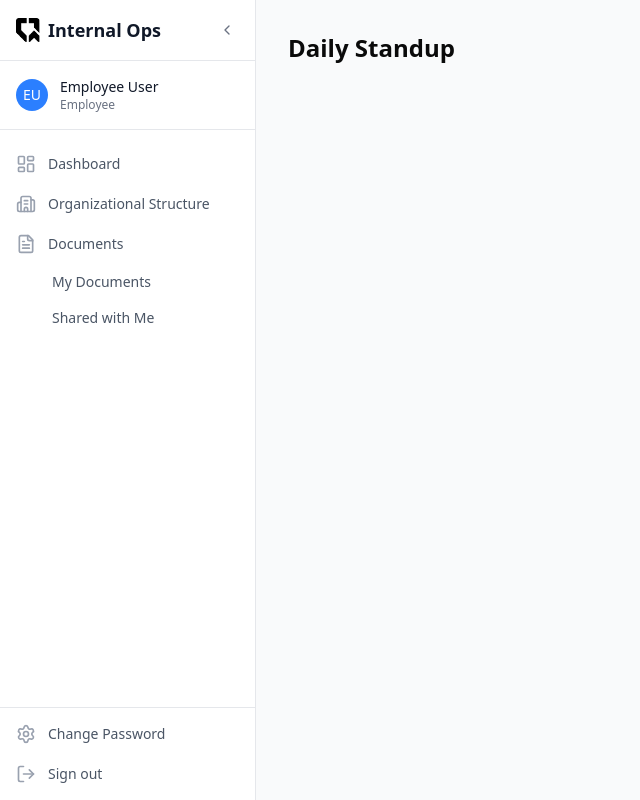
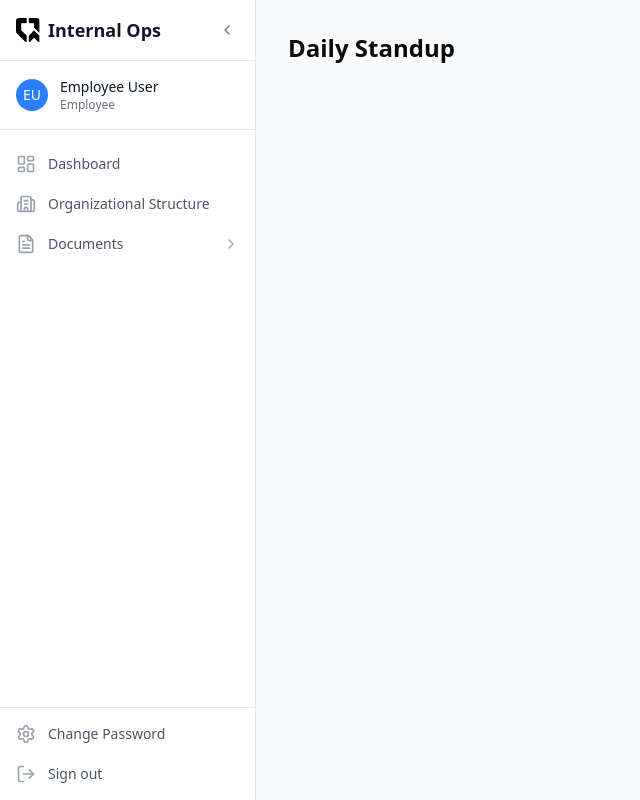
Before and after one commit to QTN-DEV/systemq, a React (Vite) app in the folder fe/: page /daily-standup in a window 1280 px wide. Shown: the whole page, without its empty margins (0-640 px from the left). Built offline with nearby package versions, Linux system fonts and the light colour scheme; no server answers.

Commit message:
make dropdown in documents in sidebar

```diff
--- a/fe/src/components/Sidebar.tsx
+++ b/fe/src/components/Sidebar.tsx
@@ -8,7 +8,7 @@ import {
   LogOut,
   Settings
 } from 'lucide-react'
-import { useState, type ReactElement } from 'react'
+import { useState, useEffect, type ReactElement } from 'react'
 import { Link, useLocation, useNavigate } from 'react-router-dom'
 
 import { logger } from '@/lib/logger'
@@ -32,13 +32,13 @@ const iconMap = {
 
 function Sidebar(): ReactElement {
   const [isCollapsed, setIsCollapsed] = useState(false)
+  const [docsOpen, setDocsOpen] = useState(false)
   const location = useLocation()
   const navigate = useNavigate()
   const user = useAuthStore((state) => state.user)
 
   const userRole = user?.role ?? 'employee'
   const userTitle = user?.title ?? 'Employee'
-  // console.log("userTitle", userTitle)
   const rawName = user?.name?.trim()
   const displayName = rawName && rawName.length > 0 ? rawName : 'Employee User'
   const computedInitials = displayName
@@ -70,6 +70,12 @@ function Sidebar(): ReactElement {
     name: 'Employee',
     color: 'blue'
   }
+
+  // Auto-open Documents dropdown when current path is under /documents
+  useEffect(() => {
+    const underDocs = location.pathname === '/documents' || location.pathname.startsWith('/documents/')
+    setDocsOpen(underDocs)
+  }, [location.pathname])
 
   return (
     <div className={cn(
@@ -161,39 +167,66 @@ function Sidebar(): ReactElement {
             const Icon = iconMap[item.icon as keyof typeof iconMap]
             const isActive = location.pathname === item.path || location.pathname.startsWith(`${item.path}/`)
 
-            // Inject nested items for Documents
+            // Documents dropdown
             if (item.id === 'documents') {
               const docsRootActive = location.pathname === '/documents' || location.pathname.startsWith('/documents/')
-              const isShared = location.pathname.startsWith('/documents/shared') || (location.pathname.startsWith('/documents/file/') && new URLSearchParams(location.search).get('view') === 'shared')
+              const isShared =
+                location.pathname.startsWith('/documents/shared') ||
+                (location.pathname.startsWith('/documents/file/') &&
+                  new URLSearchParams(location.search).get('view') === 'shared')
+
               return (
                 <div key={item.id}>
+                  {isCollapsed ? (
                     <Link
                       to={item.path}
                       className={cn(
-                      'flex items-center px-2 py-2 text-sm font-medium transition-colors group',
+                        'flex items-center px-2 py-2 text-sm font-medium transition-colors group justify-center',
                         docsRootActive
                           ? 'bg-blue-50 text-blue-700 border-r-2 border-blue-700'
-                        : 'text-gray-600 hover:bg-gray-50 hover:text-gray-900',
-                      isCollapsed && 'justify-center'
+                          : 'text-gray-600 hover:bg-gray-50 hover:text-gray-900'
                       )}
-                    title={isCollapsed ? item.title : undefined}
+                      title={item.title}
                     >
                       <Icon className={cn(
                         'flex-shrink-0 w-5 h-5',
-                      docsRootActive ? 'text-blue-700' : 'text-gray-400 group-hover:text-gray-500',
-                      !isCollapsed && 'mr-3'
+                        docsRootActive ? 'text-blue-700' : 'text-gray-400 group-hover:text-gray-500'
                       )} />
-                    {!isCollapsed && (
-                      <span className="truncate">{item.title}</span>
+                    </Link>
+                  ) : (
+                    <button
+                      type="button"
+                      onClick={() => setDocsOpen((o) => !o)}
+                      className={cn(
+                        'w-full flex items-center px-2 py-2 text-left text-sm font-medium transition-colors group',
+                        docsRootActive
+                          ? 'bg-blue-50 text-blue-700 border-r-2 border-blue-700'
+                          : 'text-gray-600 hover:bg-gray-50 hover:text-gray-900'
                       )}
-                  </Link>
-                  {!isCollapsed && (
+                    >
+                      <Icon className={cn(
+                        'flex-shrink-0 w-5 h-5 mr-3',
+                        docsRootActive ? 'text-blue-700' : 'text-gray-400 group-hover:text-gray-500'
+                      )} />
+                      <span className="truncate flex-1">{item.title}</span>
+                      <ChevronLeft
+                        className={cn(
+                          'w-4 h-4 text-gray-400 transition-transform',
+                          docsOpen ? '-rotate-90' : 'rotate-180'
+                        )}
+                      />
+                    </button>
+                  )}
+
+                  {!isCollapsed && docsOpen && (
                     <div className="ml-9 mt-1 space-y-1">
                       <Link
                         to="/documents"
                         className={cn(
                           'block px-2 py-1.5 text-sm rounded',
-                          !isShared && docsRootActive ? 'text-blue-700 bg-blue-50' : 'text-gray-600 hover:bg-gray-50 hover:text-gray-900'
+                          !isShared && docsRootActive
+                            ? 'text-blue-700 bg-blue-50'
+                            : 'text-gray-600 hover:bg-gray-50 hover:text-gray-900'
                         )}
                       >
                         My Documents
@@ -202,7 +235,9 @@ function Sidebar(): ReactElement {
                         to="/documents/shared"
                         className={cn(
                           'block px-2 py-1.5 text-sm rounded',
-                          isShared ? 'text-blue-700 bg-blue-50' : 'text-gray-600 hover:bg-gray-50 hover:text-gray-900'
+                          isShared
+                            ? 'text-blue-700 bg-blue-50'
+                            : 'text-gray-600 hover:bg-gray-50 hover:text-gray-900'
                         )}
                       >
                         Shared with Me
```
Lines whose indentation alone changed are shown as unchanged.
